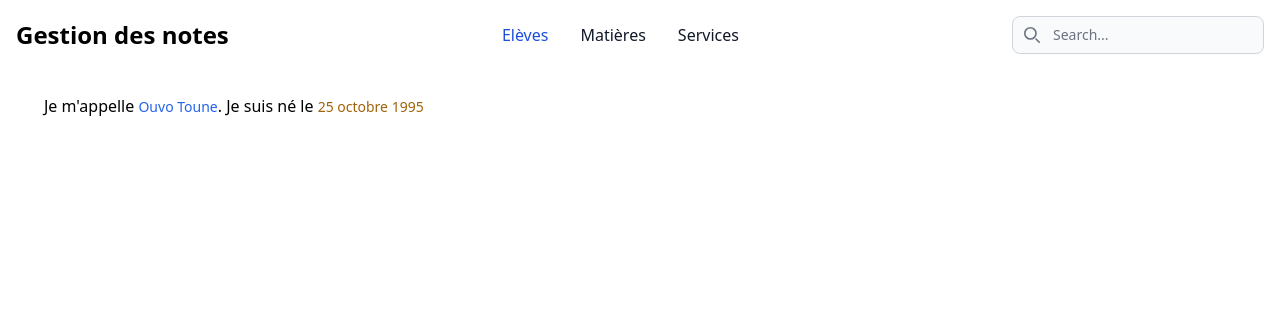
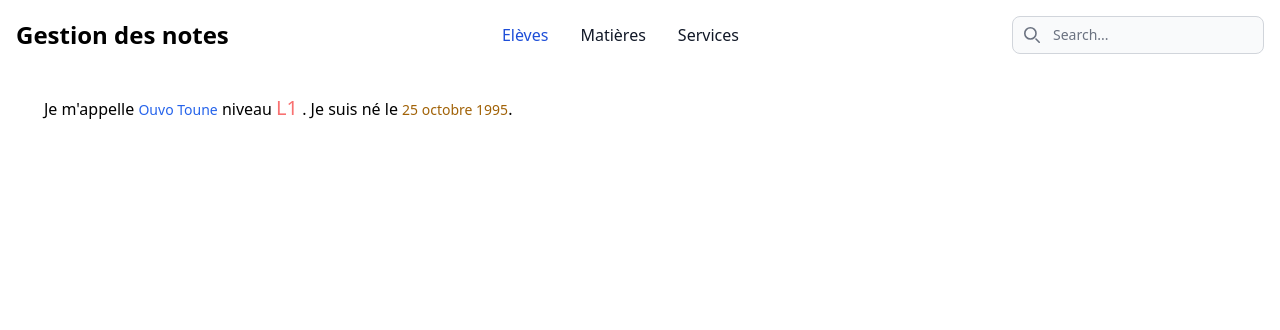
Before and after one commit to fideleChester/notes_django, a Django app: page /notes/eleve/90154846/ in a window 1280 px wide. Shown: the top 330 px of the page. Run offline with Django 4.2, Linux system fonts and the light colour scheme; data comes from the database, SQL or seed files in the repository; some libraries are stand-ins or nearby versions.

Commit message:
Les details

```diff
--- a/notes/templates/eleves/details.html
+++ b/notes/templates/eleves/details.html
@@ -164,8 +164,8 @@
           Je m'appelle
           <span class="text-sm text-blue-600"
             >{{ details.nom }} {{ details.prenom }}</span
-          >. Je suis né le
-          <span class="text-sm text-yellow-700">{{ details.date_naissance }}</span>
+          > niveau <span class="text-xl text-red-400">{{ details.niveau }}</span> . Je suis né le
+          <span class="text-sm text-yellow-700">{{ details.date_naissance }}</span>.
         </p>
       </div>
     </main>
--- a/notes/views.py
+++ b/notes/views.py
@@ -27,10 +27,10 @@ def matieres(request):
 
 #details d'une matiere
 def matiere(request, id):
-    details = get_object_or_404(Matiere, id=1)
+    details = get_object_or_404(Matiere, id=id)
     return render(request, 'matieres/details.html', {'details': details})
 
 #les détails de chaque niveau
 def niveau(request, id):
-    details = get_object_or_404(Niveau, id=1)
+    details = get_object_or_404(Niveau, id=id)
     return render(request, 'niveaux/details.html', {'details': details})
--- a/theme/static/css/dist/styles.css
+++ b/theme/static/css/dist/styles.css
@@ -1039,6 +1039,11 @@ select {
   line-height: 2rem;
 }
 
+.text-xl {
+  font-size: 1.25rem;
+  line-height: 1.75rem;
+}
+
 .font-medium {
   font-weight: 500;
 }
@@ -1087,6 +1092,11 @@ select {
 .text-yellow-700 {
   --tw-text-opacity: 1;
   color: rgb(161 98 7 / var(--tw-text-opacity));
+}
+
+.text-red-400 {
+  --tw-text-opacity: 1;
+  color: rgb(248 113 113 / var(--tw-text-opacity));
 }
 
 .shadow-md {
```
Also changed, not shown: notes/templates/matieres/index.html (+33 -2 lines).
